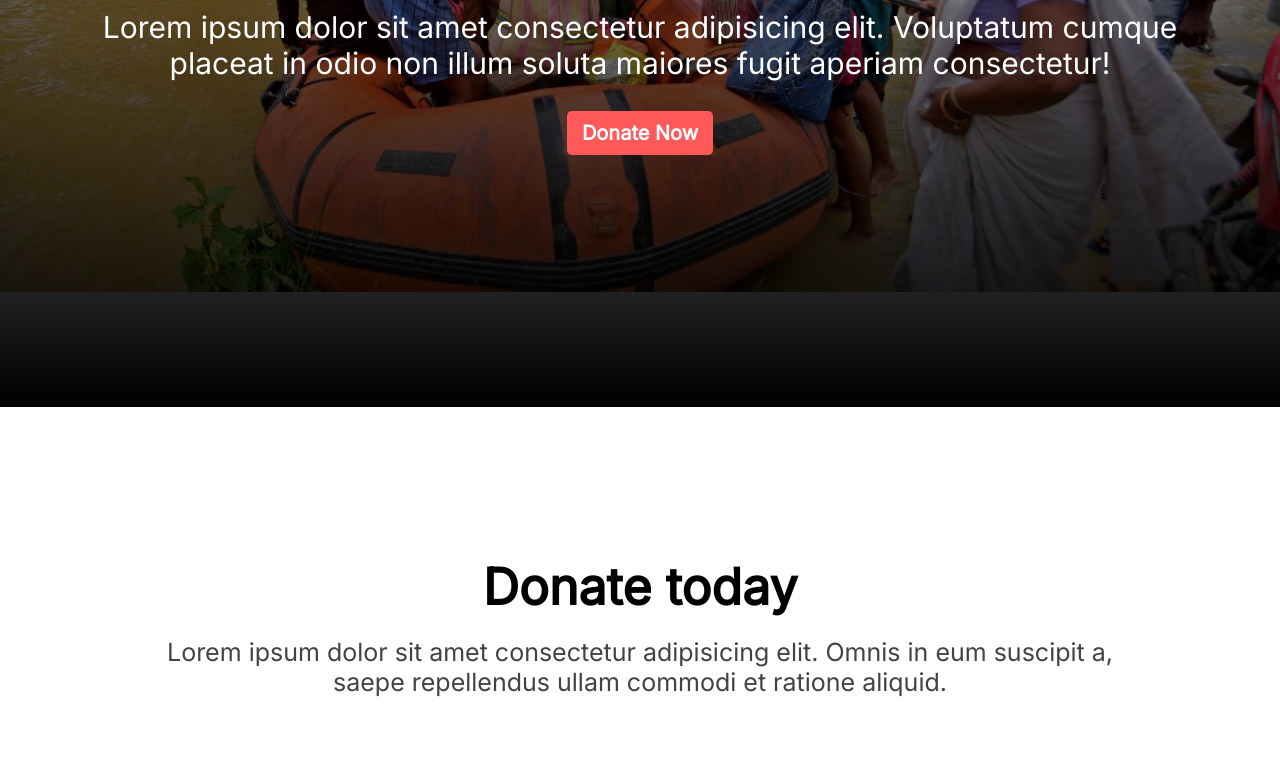
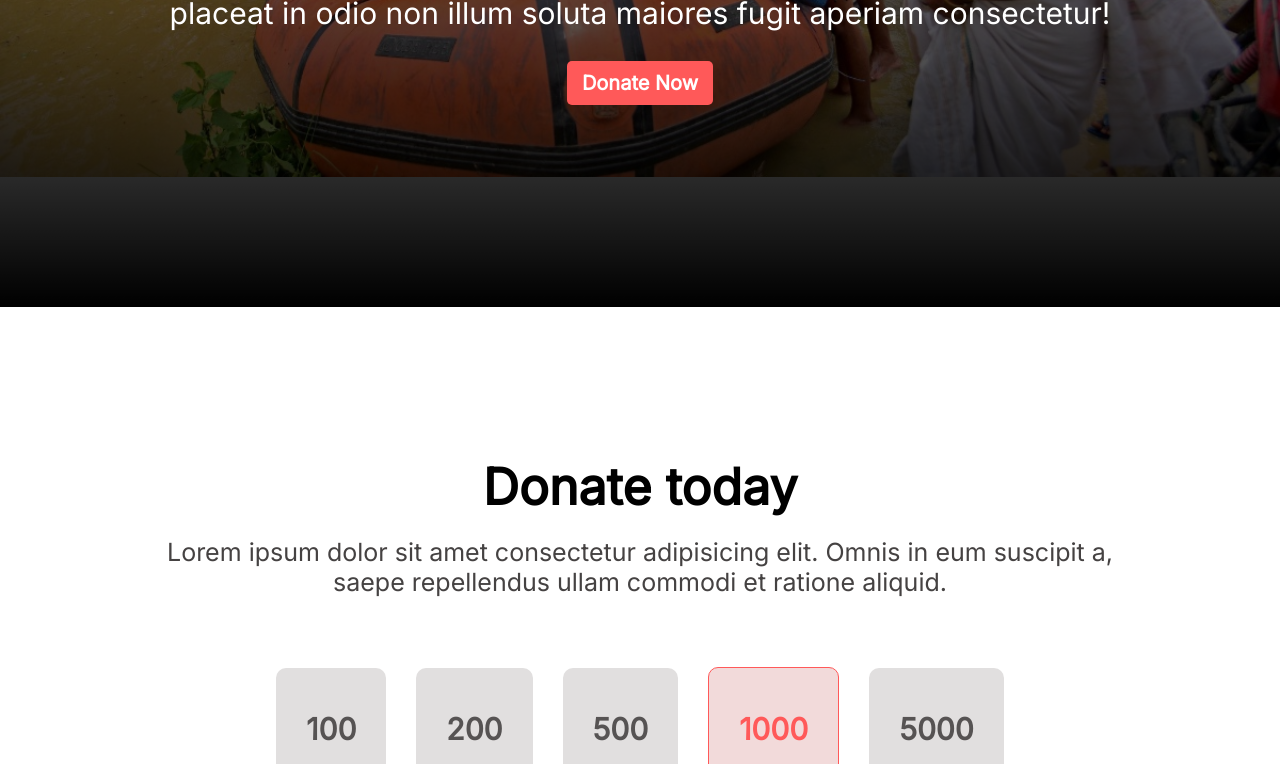
Before and after one commit to mrlaboratory/donate-site, a plain HTML site: page index.html in a window 1280 px wide. Shown: the part 493-1257 px from the top of the page. Drawn offline with Linux system fonts and the light colour scheme.

Commit message:
add some css

```diff
--- a/style.css
+++ b/style.css
@@ -16,10 +16,10 @@
 
 .header {
     width: 100%;
-    height: 900px;
+    height: 800px;
     background-image: url('images/donation5.jpg');
     background-repeat: no-repeat;
-    background-position: center;
+    background-position: top;
     background-size: 100%;
 
 
@@ -29,7 +29,7 @@
 /* banner and gradient system style  */
 .banner {
     width: 100%;
-    height: 900px;
+    height: 800px;
     display: flex;
     justify-content: center;
     align-items: center;
```
